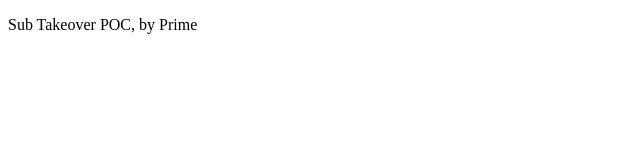
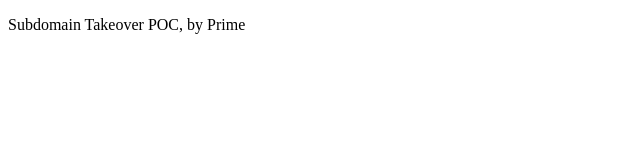
Before and after one commit to gprime31/Sub-Takeover-POC, a plain HTML site: page index.html in a window 1280 px wide. Shown: the full height of the page, 0-640 px from the left. Drawn offline with Linux system fonts and the light colour scheme.

Commit message:
Update index.html

```diff
--- a/index.html
+++ b/index.html
@@ -1,9 +1,9 @@
 <!doctype html>
 <html>
   <head>
-    <title>Sub Takeover POC</title>
+    <title>Subdomain Takeover POC</title>
   </head>
   <body>
-    <p>Sub Takeover POC, by Prime</p>
+    <p>Subdomain Takeover POC, by Prime</p>
   </body>
 </html>
```
